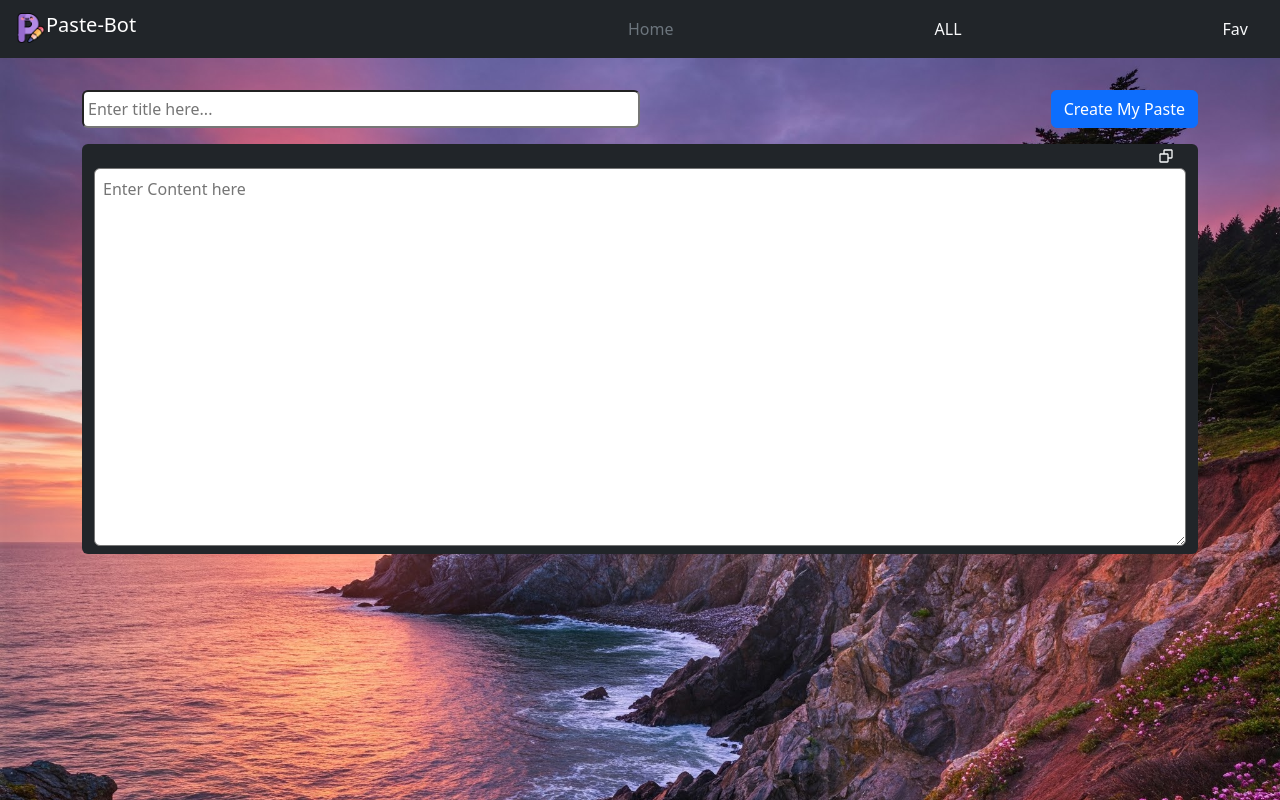
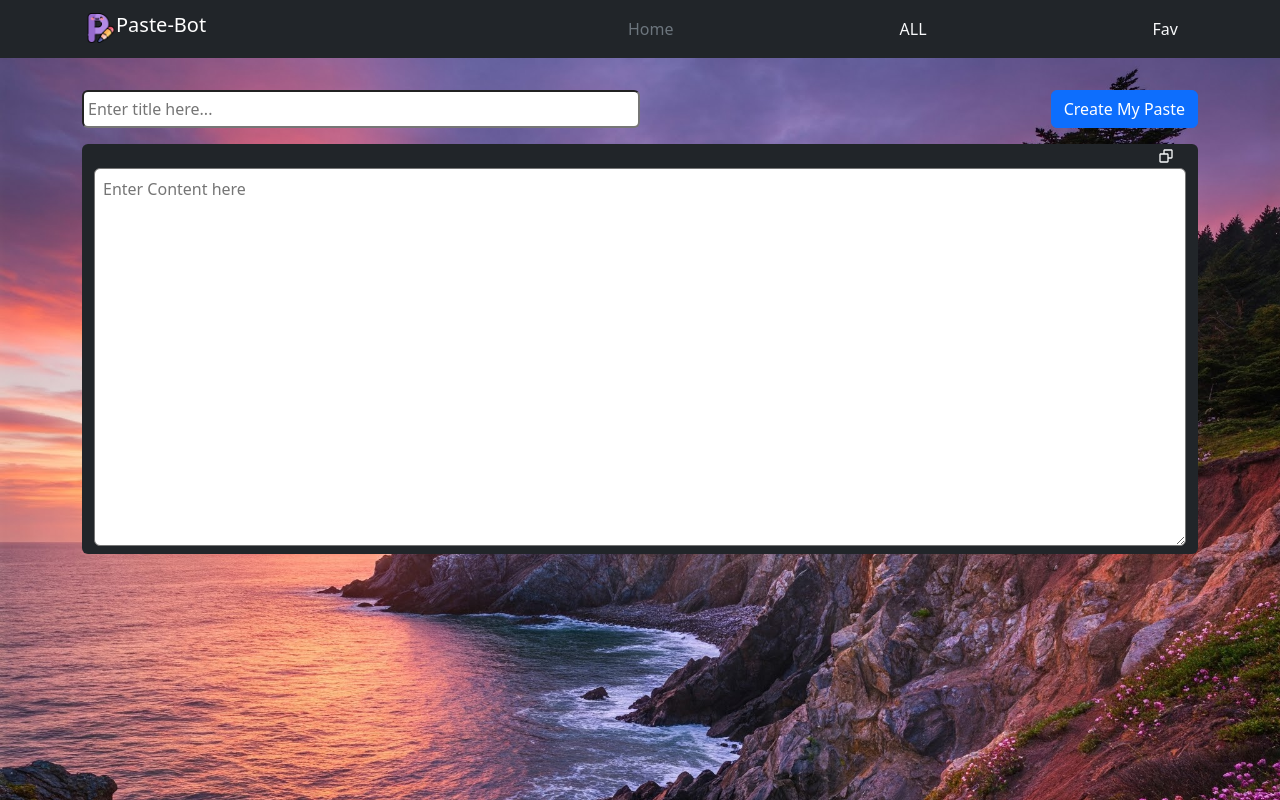
Before and after one commit to varsha-prajapat/Paste-Bot, a React (Create React App) app: page / in a window 1280 px wide. Built offline with nearby package versions, Linux system fonts and the light colour scheme.

Commit message:
css change

```diff
--- a/src/Components/Footer.js
+++ b/src/Components/Footer.js
@@ -12,7 +12,7 @@ const Footers = () => {
   return (
     <footer fixed="bottom" className="positon-relative p-0 m-0">
       {
-        windows <= 337 && <Container fluid
+        windows <= 500 && <Container fluid
           className="w-100  gap-4  p-2 position-absolute bottom-0 bg-dark d-flex flex-row justify-content-center">
           <NavLink to='/'
             className={({ isActive }) =>
--- a/src/Components/Navbar.js
+++ b/src/Components/Navbar.js
@@ -15,15 +15,15 @@ const Navbars = () => {
       <Navbar
         className="w-100  d-flex justify-content-center"
         bg="dark" variant="dark" expand="sm">
-        <Container fluid
-          className='vw-100  text-light  d-flex '>
+        <Container
+          className='text-light  d-flex '>
           <Navbar.Brand>
             <div className='d-flex ms-1 '>
               <img src={P} height={30} width={30} alt="icon" />
               <h5>Paste-Bot</h5>
             </div>
           </Navbar.Brand>
-          {windows > 337 && <NavLinks />}
+          {windows > 500 && <NavLinks />}
         </Container>
       </Navbar>
     </Container>
```
